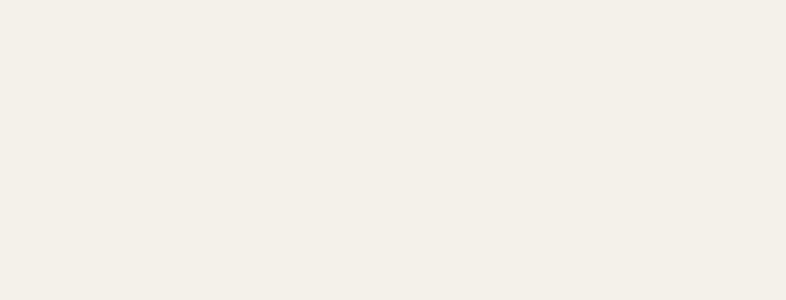
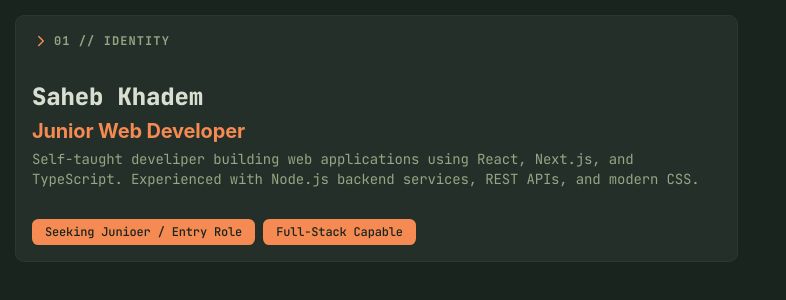
Before and after one commit to sahebkhadem/sahebkhademdev, a Next.js app: page / in a window 1280 px wide. Shown: the top 300 px of the page, without its empty margins (0-786 px from the left). Built offline with nearby package versions, Linux system fonts and the light colour scheme.

Commit message:
Add identity tile to homepage
- Implement IdentityTile component for personal introduction
- Add Badge and Card UI primitives
- Update site metadata and enable dark mode globally

```diff
--- a/src/app/layout.tsx
+++ b/src/app/layout.tsx
@@ -23,8 +23,9 @@ const geistMono = Geist_Mono({
 });
 
 export const metadata: Metadata = {
-	title: "Create Next App",
-	description: "Generated by create next app"
+	title: "Saheb Khadem",
+	description:
+		"Personal portfolio of Saheb Khadem, a web developer specializing in building modern, high-performance web applications."
 };
 
 export default function RootLayout({
@@ -45,7 +46,7 @@ export default function RootLayout({
 				geistHeading.variable
 			)}
 		>
-			<body className="flex min-h-full flex-col">{children}</body>
+			<body className="dark flex min-h-full flex-col">{children}</body>
 		</html>
 	);
 }
--- a/src/app/page.tsx
+++ b/src/app/page.tsx
@@ -1,3 +1,9 @@
+import IdentityTile from "@/components/tiles/IdentityTile";
+
 export default function Home() {
-	return <main className="h-screen w-full"></main>;
+	return (
+		<main className="grid h-screen w-full grid-cols-1 gap-4 p-4 md:grid-cols-12 md:grid-rows-12">
+			<IdentityTile className="md:col-span-7 md:row-span-4" />
+		</main>
+	);
 }
--- /dev/null
+++ b/src/components/tiles/IdentityTile.tsx
@@ -0,0 +1,53 @@
+import { ChevronRight } from "lucide-react";
+
+import { Badge } from "@/components/ui/badge";
+import {
+	Card,
+	CardContent,
+	CardFooter,
+	CardHeader,
+	CardTitle
+} from "@/components/ui/card";
+
+import { cn } from "@/lib/utils";
+
+export default function IdentityTile({ className }: { className?: string }) {
+	return (
+		<Card
+			className={cn(
+				"flex flex-col justify-between bg-accent/15 transition-colors hover:bg-accent/25",
+				className
+			)}
+		>
+			<CardHeader>
+				<CardTitle className="flex items-center gap-1 font-bold font-mono text-xs">
+					<ChevronRight className="text-primary" size={18} />
+					<p className="text-muted-foreground tracking-widest">
+						{"01 // IDENTITY"}
+					</p>
+				</CardTitle>
+			</CardHeader>
+			<CardContent>
+				<h1 className="font-extrabold text-2xl text-foreground">
+					Saheb Khadem
+				</h1>
+				<h2 className="my-1 font-bold font-sans text-primary text-xl">
+					Junior Web Developer
+				</h2>
+				<p className="font-mono text-muted-foreground text-sm">
+					Self-taught develiper building web applications using React,
+					Next.js, and TypeScript. Experienced with Node.js backend
+					services, REST APIs, and modern CSS.
+				</p>
+			</CardContent>
+			<CardFooter className="flex gap-2">
+				<Badge className="rounded-md p-3 text-primary-foreground text-xs">
+					Seeking Junioer / Entry Role
+				</Badge>
+				<Badge className="rounded-md p-3 text-primary-foreground text-xs">
+					Full-Stack Capable
+				</Badge>
+			</CardFooter>
+		</Card>
+	);
+}
--- /dev/null
+++ b/src/components/ui/badge.tsx
@@ -0,0 +1,52 @@
+import { mergeProps } from "@base-ui/react/merge-props"
+import { useRender } from "@base-ui/react/use-render"
+import { cva, type VariantProps } from "class-variance-authority"
+
+import { cn } from "@/lib/utils"
+
+const badgeVariants = cva(
+  "group/badge inline-flex h-5 w-fit shrink-0 items-center justify-center gap-1 overflow-hidden rounded-full border border-transparent px-2 py-0.5 text-[0.625rem] font-medium whitespace-nowrap transition-all focus-visible:border-ring focus-visible:ring-[3px] focus-visible:ring-ring/50 has-data-[icon=inline-end]:pr-1.5 has-data-[icon=inline-start]:pl-1.5 aria-invalid:border-destructive aria-invalid:ring-destructive/20 dark:aria-invalid:ring-destructive/40 [&>svg]:pointer-events-none [&>svg]:size-2.5!",
+  {
+    variants: {
+      variant: {
+        default: "bg-primary text-primary-foreground [a]:hover:bg-primary/80",
+        secondary:
+          "bg-secondary text-secondary-foreground [a]:hover:bg-secondary/80",
+        destructive:
+          "bg-destructive/10 text-destructive focus-visible:ring-destructive/20 dark:bg-destructive/20 dark:focus-visible:ring-destructive/40 [a]:hover:bg-destructive/20",
+        outline:
+          "border-border bg-input/20 text-foreground dark:bg-input/30 [a]:hover:bg-muted [a]:hover:text-muted-foreground",
+        ghost:
+          "hover:bg-muted hover:text-muted-foreground dark:hover:bg-muted/50",
+        link: "text-primary underline-offset-4 hover:underline",
+      },
+    },
+    defaultVariants: {
+      variant: "default",
+    },
+  }
+)
+
+function Badge({
+  className,
+  variant = "default",
+  render,
+  ...props
+}: useRender.ComponentProps<"span"> & VariantProps<typeof badgeVariants>) {
+  return useRender({
+    defaultTagName: "span",
+    props: mergeProps<"span">(
+      {
+        className: cn(badgeVariants({ variant }), className),
+      },
+      props
+    ),
+    render,
+    state: {
+      slot: "badge",
+      variant,
+    },
+  })
+}
+
+export { Badge, badgeVariants }
--- /dev/null
+++ b/src/components/ui/card.tsx
@@ -0,0 +1,100 @@
+import * as React from "react"
+
+import { cn } from "@/lib/utils"
+
+function Card({
+  className,
+  size = "default",
+  ...props
+}: React.ComponentProps<"div"> & { size?: "default" | "sm" }) {
+  return (
+    <div
+      data-slot="card"
+      data-size={size}
+      className={cn(
+        "group/card flex flex-col gap-(--card-spacing) overflow-hidden rounded-lg bg-card py-(--card-spacing) text-xs/relaxed text-card-foreground ring-1 ring-foreground/10 [--card-spacing:--spacing(4)] has-[>img:first-child]:pt-0 data-[size=sm]:[--card-spacing:--spacing(3)] *:[img:first-child]:rounded-t-lg *:[img:last-child]:rounded-b-lg",
+        className
+      )}
+      {...props}
+    />
+  )
+}
+
+function CardHeader({ className, ...props }: React.ComponentProps<"div">) {
+  return (
+    <div
+      data-slot="card-header"
+      className={cn(
+        "group/card-header @container/card-header grid auto-rows-min items-start gap-1 rounded-t-lg px-(--card-spacing) has-data-[slot=card-action]:grid-cols-[1fr_auto] has-data-[slot=card-description]:grid-rows-[auto_auto] [.border-b]:pb-(--card-spacing)",
+        className
+      )}
+      {...props}
+    />
+  )
+}
+
+function CardTitle({ className, ...props }: React.ComponentProps<"div">) {
+  return (
+    <div
+      data-slot="card-title"
+      className={cn("font-heading text-sm font-medium", className)}
+      {...props}
+    />
+  )
+}
+
+function CardDescription({ className, ...props }: React.ComponentProps<"div">) {
+  return (
+    <div
+      data-slot="card-description"
+      className={cn("text-xs/relaxed text-muted-foreground", className)}
+      {...props}
+    />
+  )
+}
+
+function CardAction({ className, ...props }: React.ComponentProps<"div">) {
+  return (
+    <div
+      data-slot="card-action"
+      className={cn(
+        "col-start-2 row-span-2 row-start-1 self-start justify-self-end",
+        className
+      )}
+      {...props}
+    />
+  )
+}
+
+function CardContent({ className, ...props }: React.ComponentProps<"div">) {
+  return (
+    <div
+      data-slot="card-content"
+      className={cn("px-(--card-spacing)", className)}
+      {...props}
+    />
+  )
+}
+
+function CardFooter({ className, ...props }: React.ComponentProps<"div">) {
+  return (
+    <div
+      data-slot="card-footer"
+      className={cn(
+        "flex items-center rounded-b-lg px-(--card-spacing) [.border-t]:pt-(--card-spacing)",
+        className
+      )}
+      {...props}
+    />
+  )
+}
+
+export {
+  Card,
+  CardHeader,
+  CardFooter,
+  CardTitle,
+  CardAction,
+  CardDescription,
+  CardContent,
+}
```
